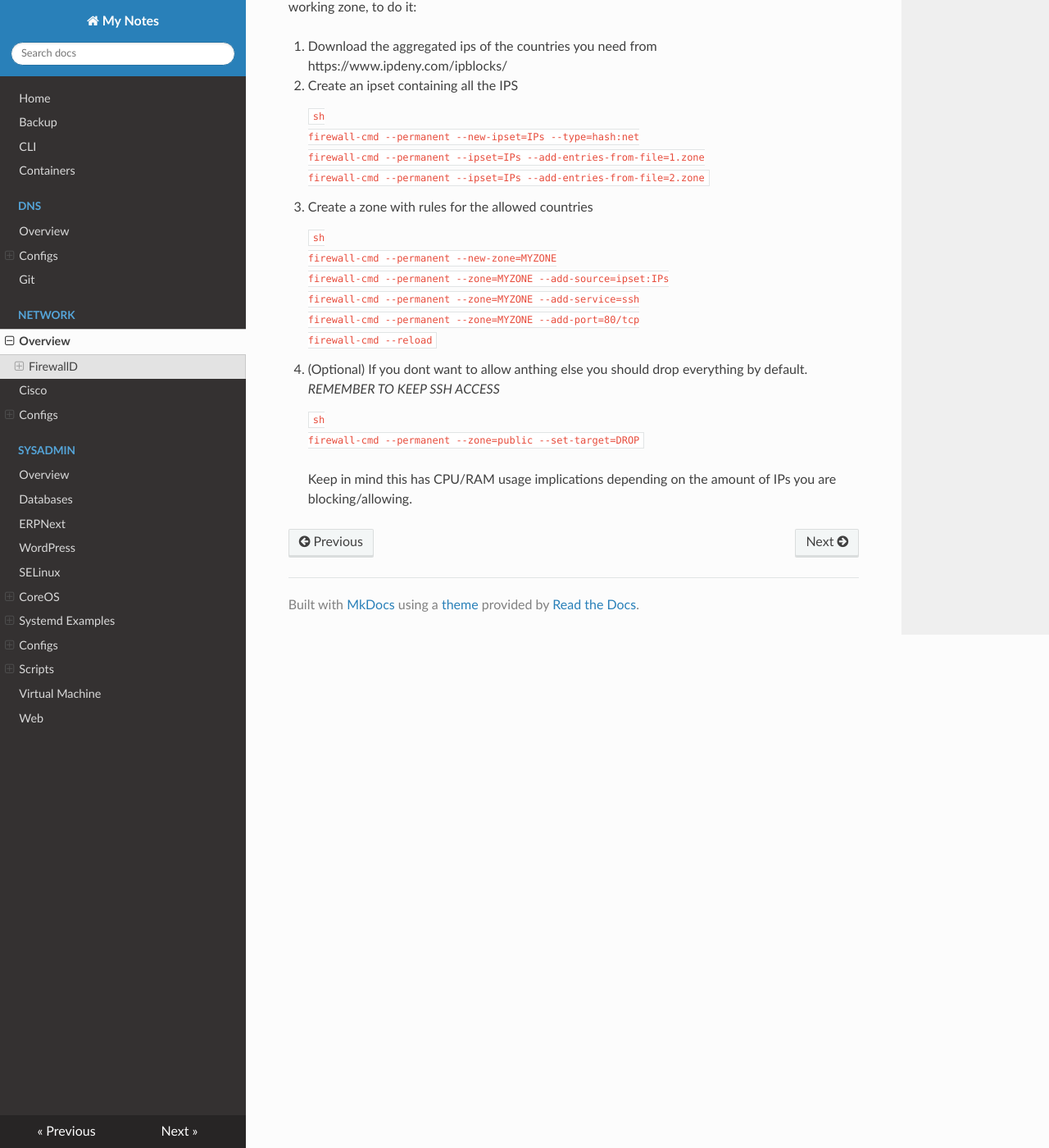
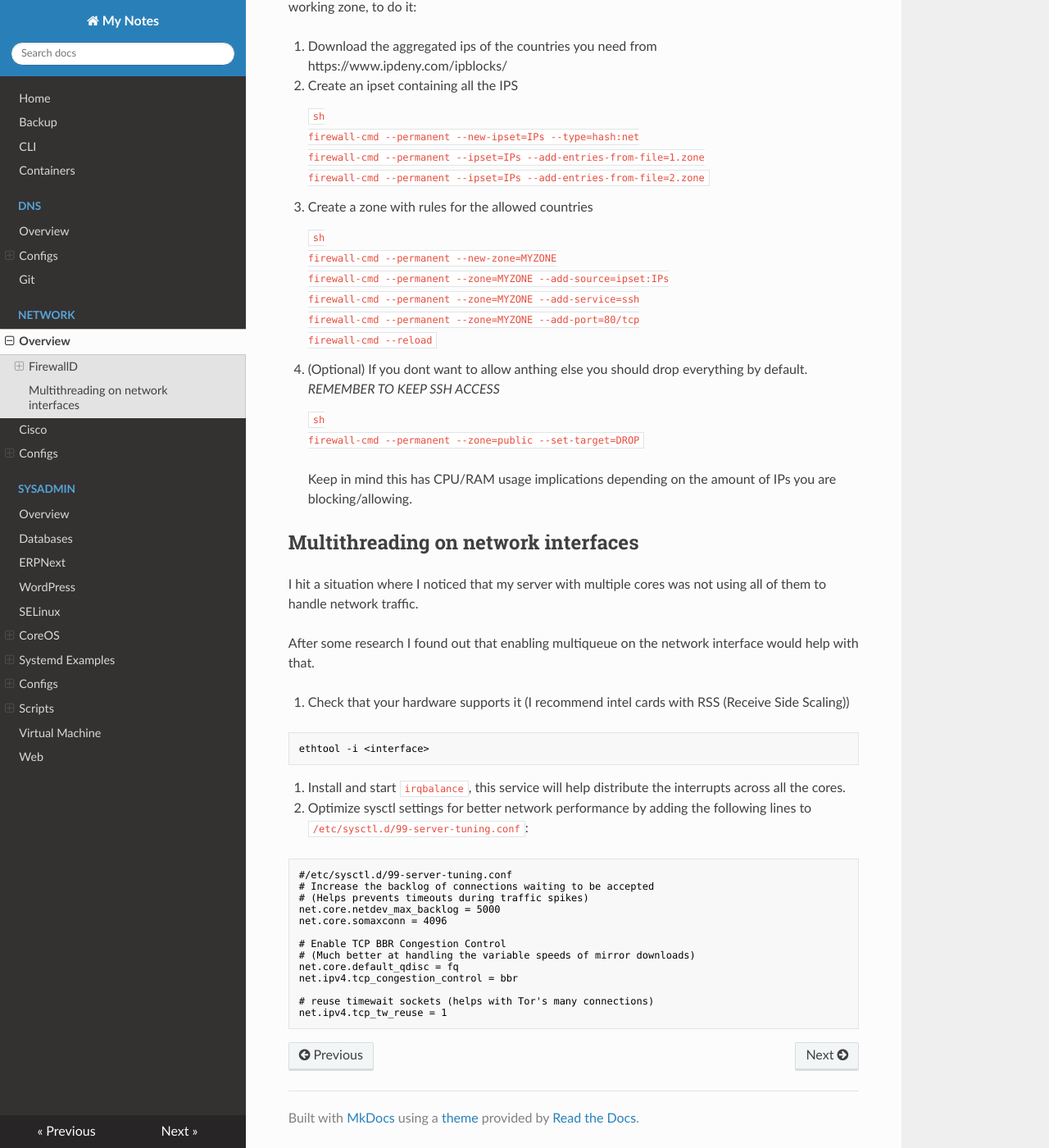
Before and after one commit to ksobrenat32/notes, an MkDocs documentation site: the page built from docs/network/networking-notes.md, in a window 1280 px wide and 1400 px high, scrolled down 1411 px. Shown: the whole window at 82% size. Built offline with MkDocs 1.6.1, drawn with Linux system fonts in a browser that asks for light colours; nearby versions of some CDN libraries.

Commit message:
Network multithreading

````diff
--- a/docs/network/networking-notes.md
+++ b/docs/network/networking-notes.md
@@ -101,3 +101,39 @@ If you only need your service in a certain country it is a good
 
 > Keep in mind this has CPU/RAM usage implications depending on the
 > amount of IPs you are blocking/allowing.
+
+## Multithreading on network interfaces
+
+I hit a situation where I noticed that my server with multiple
+cores was not using all of them to handle network traffic.
+
+After some research I found out that enabling multiqueue on the
+network interface would help with that.
+
+1. Check that your hardware supports it (I recommend intel cards with RSS (Receive Side Scaling))
+
+```sh
+ethtool -i <interface>
+```
+
+2. Install and start `irqbalance`, this service will help distribute
+the interrupts across all the cores.
+
+3. Optimize sysctl settings for better network performance by adding
+the following lines to `/etc/sysctl.d/99-server-tuning.conf`:
+
+```conf
+#/etc/sysctl.d/99-server-tuning.conf
+# Increase the backlog of connections waiting to be accepted
+# (Helps prevents timeouts during traffic spikes)
+net.core.netdev_max_backlog = 5000
+net.core.somaxconn = 4096
+
+# Enable TCP BBR Congestion Control
+# (Much better at handling the variable speeds of mirror downloads)
+net.core.default_qdisc = fq
+net.ipv4.tcp_congestion_control = bbr
+
+# reuse timewait sockets (helps with Tor's many connections)
+net.ipv4.tcp_tw_reuse = 1
+```
````
